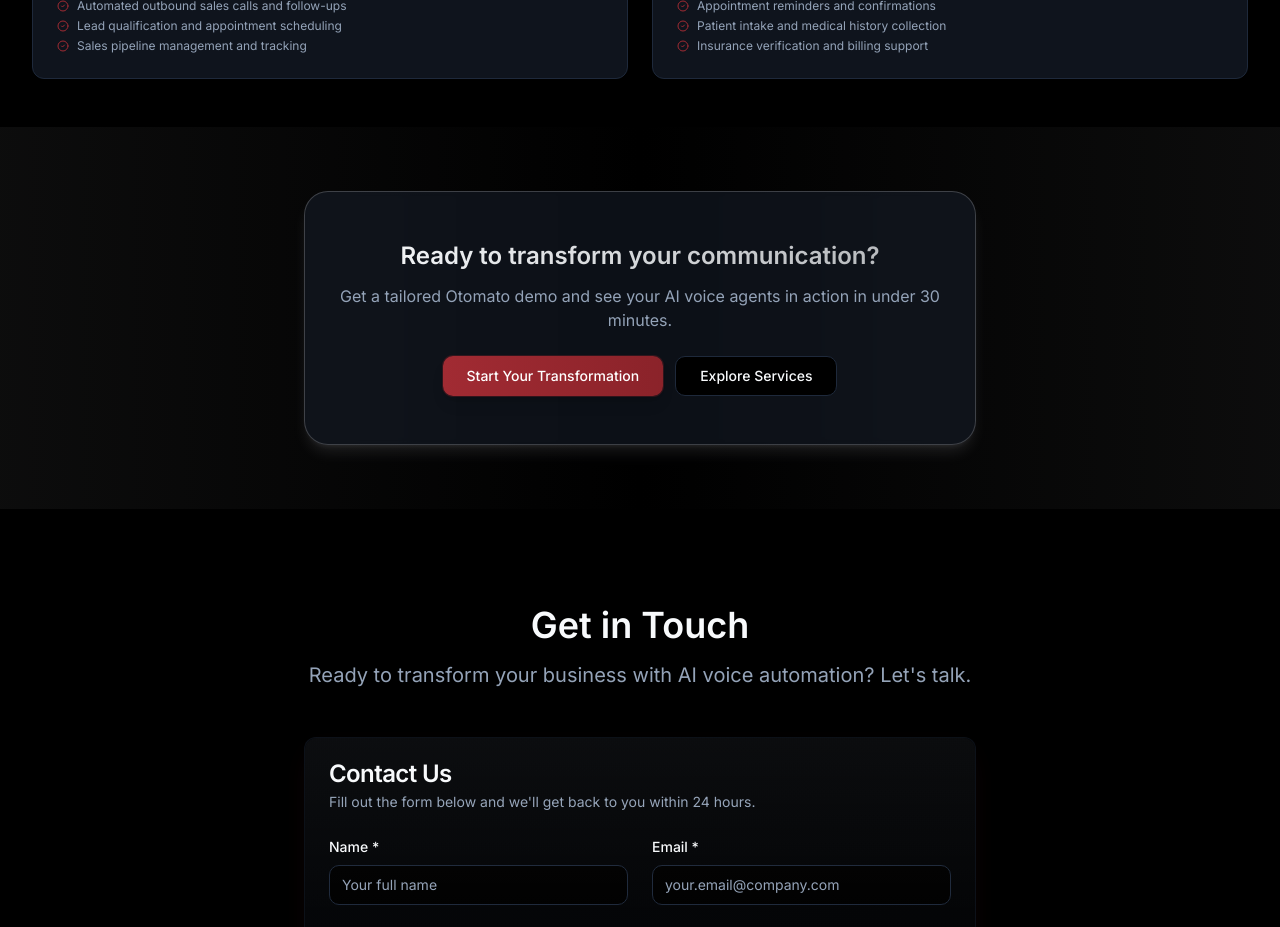
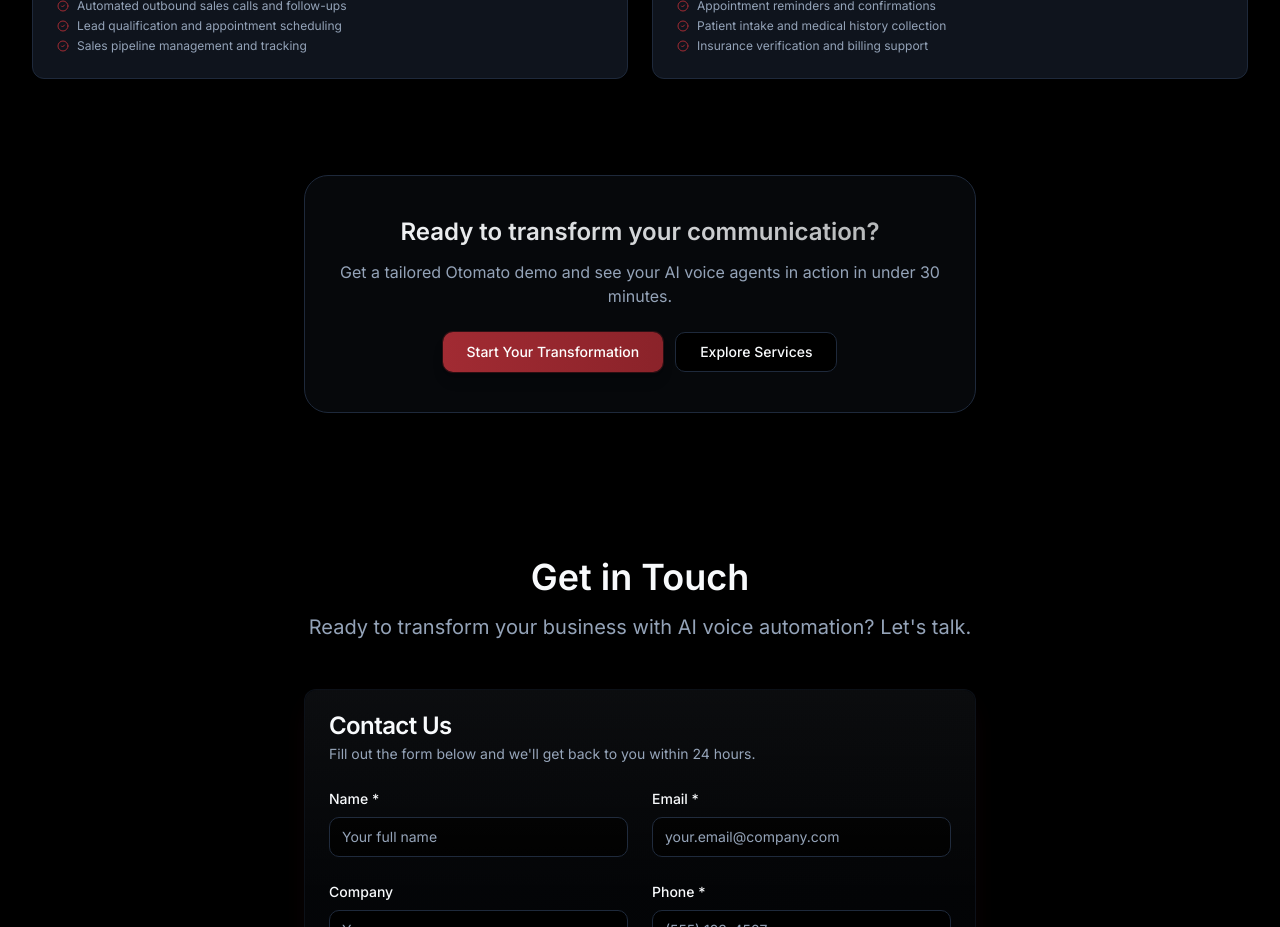
Before and after one commit to bolajiraji2022/echo-scribe-labs, a React (Vite) app: page / in a window 1280 px wide. Shown: the part 2880-3807 px from the top of the page. Built offline with nearby package versions, Linux system fonts and the light colour scheme.

Commit message:
Reverted to commit de0e14dd138d47db08305aa6f2c9a79991ea511e

```diff
--- a/src/components/site/CTA.tsx
+++ b/src/components/site/CTA.tsx
@@ -3,9 +3,9 @@ import ScrollReveal from "@/components/ui/scroll-reveal";
 
 const CTA = () => {
   return (
-    <section id="cta" className="relative bg-gradient-to-r from-primary/5 via-background to-primary/5 py-16">
-      <div className="container">
-        <ScrollReveal className="text-center bg-card/40 backdrop-blur-sm border border-primary/20 rounded-3xl px-8 py-12 max-w-2xl mx-auto shadow-lg shadow-primary/10">
+    <section id="cta" className="relative">
+      <div className="container py-12">
+        <ScrollReveal className="text-center bg-card/20 backdrop-blur-sm border border-border rounded-3xl px-8 py-10 max-w-2xl mx-auto">
           <ScrollReveal>
             <h2 className="text-2xl font-bold bg-gradient-to-r from-primary to-primary/70 bg-clip-text text-transparent">
               Ready to transform your communication?
```
